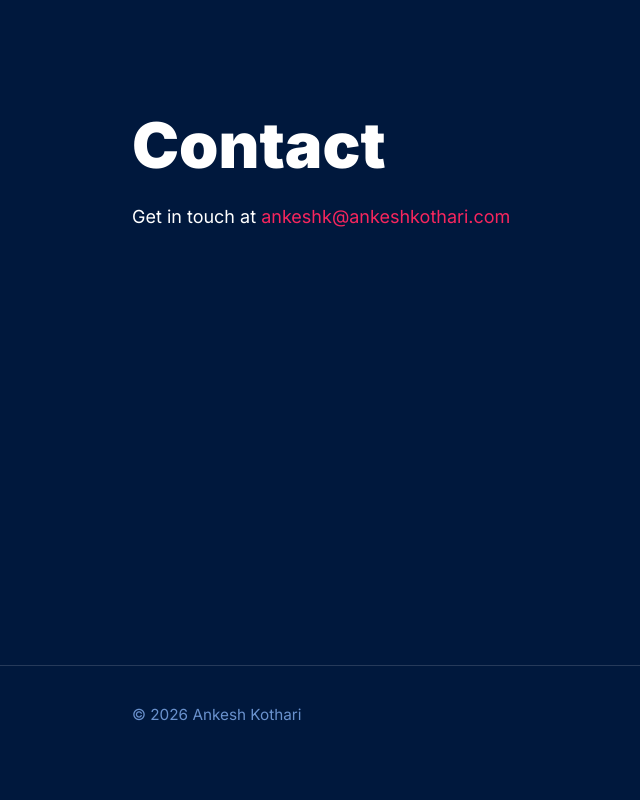
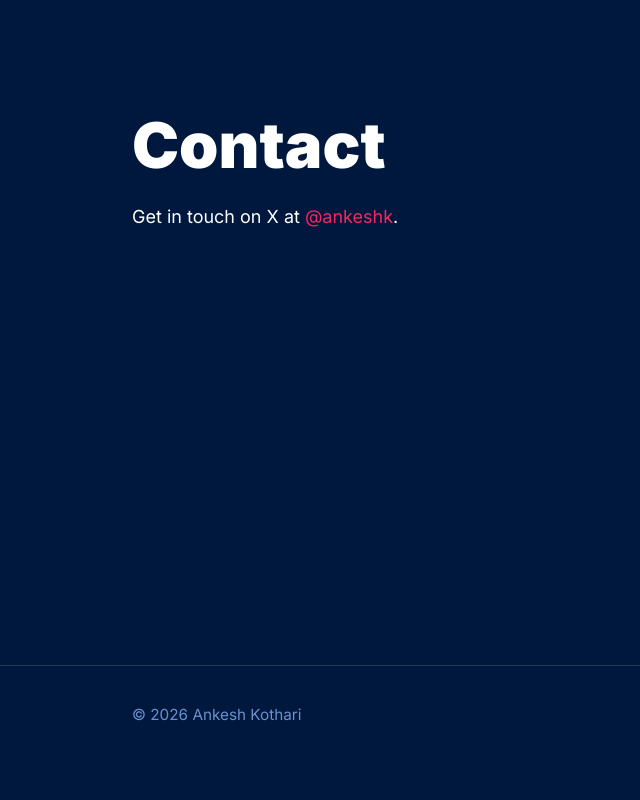
Before and after one commit to ankeshkothari/ankeshkothari.com, an Astro site: page /contact-ankesh-kothari in a window 1280 px wide. Shown: the whole page, without its empty margins (154-794 px from the left). Built offline with nearby package versions, Linux system fonts and the light colour scheme; Astro itself is replaced by a stand-in of ours.

Commit message:
Replace public contact email with X profile

```diff
--- a/src/pages/contact-ankesh-kothari.astro
+++ b/src/pages/contact-ankesh-kothari.astro
@@ -5,7 +5,7 @@ import BaseLayout from '../layouts/BaseLayout.astro';
 <BaseLayout title="Contact Ankesh Kothari">
   <section class="contact">
     <h1>Contact</h1>
-    <p>Get in touch at <a href="mailto:ankeshk@ankeshkothari.com">ankeshk@ankeshkothari.com</a></p>
+    <p>Get in touch on X at <a href="https://x.com/ankeshk">@ankeshk</a>.</p>
   </section>
 </BaseLayout>
 
```
